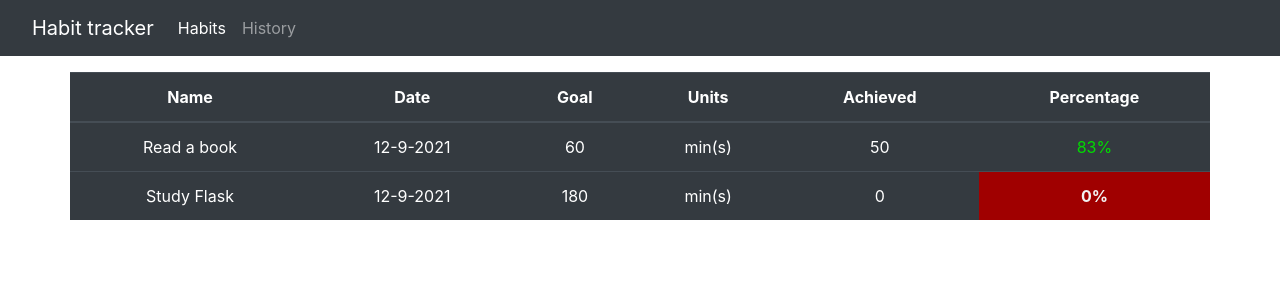
After one commit to AlexisAndradeDev/habit-tracker, a Flask app: page /history in a window 1280 px wide. The commit adds this page. Shown: the top 300 px of the page. Run offline with Flask 2, Linux system fonts and the light colour scheme; data comes from the database, SQL or seed files in the repository; both versions use the stored data as it was after the commit; some libraries are stand-ins or nearby versions.

Commit message:
Create history page

```diff
--- a/habit_tracker/models.py
+++ b/habit_tracker/models.py
@@ -36,6 +36,22 @@ class HabitHistory(db.Model):
 
     @property
     def local_timezone_date(self):
+        """
+        Returns a string that contains the year, month, day and hour the
+        habit record was created (in the timezone of the user).
+        """
         local_datetime = self.date.replace(tzinfo=tz.tzutc())
         local_datetime = local_datetime.astimezone(tz.tzlocal())
         return local_datetime
+
+    @property
+    def local_timezone_day(self):
+        """
+        Returns a string that contains the month, day and year the habit
+        record was created (in the timezone of the user).
+        """
+        return f"{self.local_timezone_date.month}-{self.local_timezone_date.day}-{self.local_timezone_date.year}"
+
+    @property
+    def percentage_achieved(self):
+        return int((self.achieved / self.goal) * 100)
--- a/habit_tracker/routes.py
+++ b/habit_tracker/routes.py
@@ -149,6 +149,8 @@ def habits_page():
             local_datetime_is_today=local_datetime_is_today,
         )
 
-@main.route("/statistics")
-def statistics_page():
-    return render_template("statistics.html")
+@main.route("/history")
+def history_page():
+    if request.method == "GET":
+        habits_history = HabitHistory.query.all()
+        return render_template("history.html", habits_history=habits_history)
--- a/habit_tracker/templates/base.html
+++ b/habit_tracker/templates/base.html
@@ -21,7 +21,7 @@
                     <a class="nav-link active" href="{{ url_for('main.habits_page') }}">Habits</a>
                 </li>
                 <li class="nav-item">
-                    <a class="nav-link" href="{{ url_for('main.statistics_page') }}">Statistics</a>
+                    <a class="nav-link" href="{{ url_for('main.history_page') }}">History</a>
                 </li>
             </ul>
         </div>
--- a/habit_tracker/templates/habits.html
+++ b/habit_tracker/templates/habits.html
@@ -20,7 +20,7 @@
         </div>
     </div>
 
-    <table class="table table-hover table-dark" style="margin-top: 0.5rem;">
+    <table class="table table-hover table-dark text-center" style="margin-top: 0.5rem;">
         <thead>
             <tr>
                 <!-- Columns -->
--- /dev/null
+++ b/habit_tracker/templates/history.html
@@ -0,0 +1,50 @@
+{% extends "base.html" %}
+
+{% block extra_head %}
+<title>Habit Tracker - History</title>
+{% endblock %}
+
+{% block content %}
+    <div class="container" style="margin-top: 1rem;">
+        <div class="row flex-fill">
+            <!-- History table -->
+            <table class="table table-hover table-dark text-center">
+                <thead>
+                    <tr>
+                        <th scope="col">Name</th>
+                        <th scope="col">Date</th>
+                        <th scope="col">Goal</th>
+                        <th scope="col">Units</th>
+                        <th scope="col">Achieved</th>
+                        <th scope="col">Percentage</th>
+                    </tr>
+                </thead>
+                <tbody>
+                    {% for habit_record in habits_history %}
+                        <tr>
+                            <td>{{ habit_record.name }}</td>
+                            <td>{{ habit_record.local_timezone_day }}</td>
+                            <td>{{ habit_record.goal }}</td>
+                            <td>{{ habit_record.units }}</td>
+                            <td>{{ habit_record.achieved }}</td>
+                            {% if habit_record.percentage_achieved <= 10 %}
+                                <td style="color: #f2f2f2; font-weight: bold; background-color: rgb(160, 0, 0);">{{ habit_record.percentage_achieved }}%</td>
+                            {% elif habit_record.percentage_achieved <= 30 %}
+                                <td style="color: rgb(220, 0, 0)">{{ habit_record.percentage_achieved }}%</td>
+                            {% elif habit_record.percentage_achieved <= 60 %}
+                                <td style="color: rgb(220, 220, 0)">{{ habit_record.percentage_achieved }}%</td>
+                                {% elif habit_record.percentage_achieved <= 90 %}
+                                <td style="color: rgb(0, 220, 0)">{{ habit_record.percentage_achieved }}%</td>
+                            {% elif habit_record.percentage_achieved <= 100 %}
+                                <td style="color: #f2f2f2; font-weight: bold; background-color: rgb(0, 160, 0);">{{ habit_record.percentage_achieved }}%</td>
+                            {% endif %}
+                        </tr>
+                    {% endfor %}
+                </tbody>
+            </table>
+        </div>
+        <div class="row flex-fill">
+            <!-- Total achieved quantity of each habit -->
+        </div>
+    </div>
+{% endblock %}
```
Also changed, not shown: habit_tracker/templates/statistics.html (deleted, +0 -9 lines), habit_tracker/database.db.
